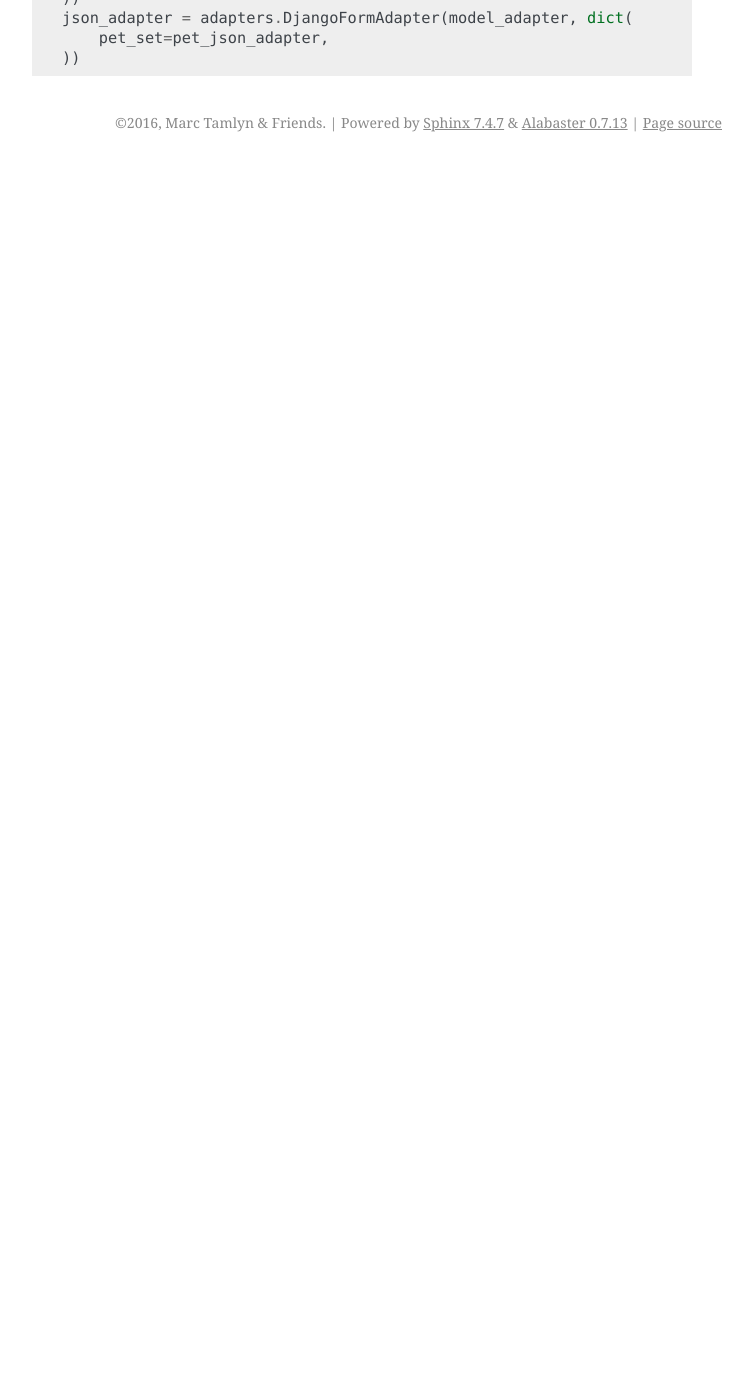
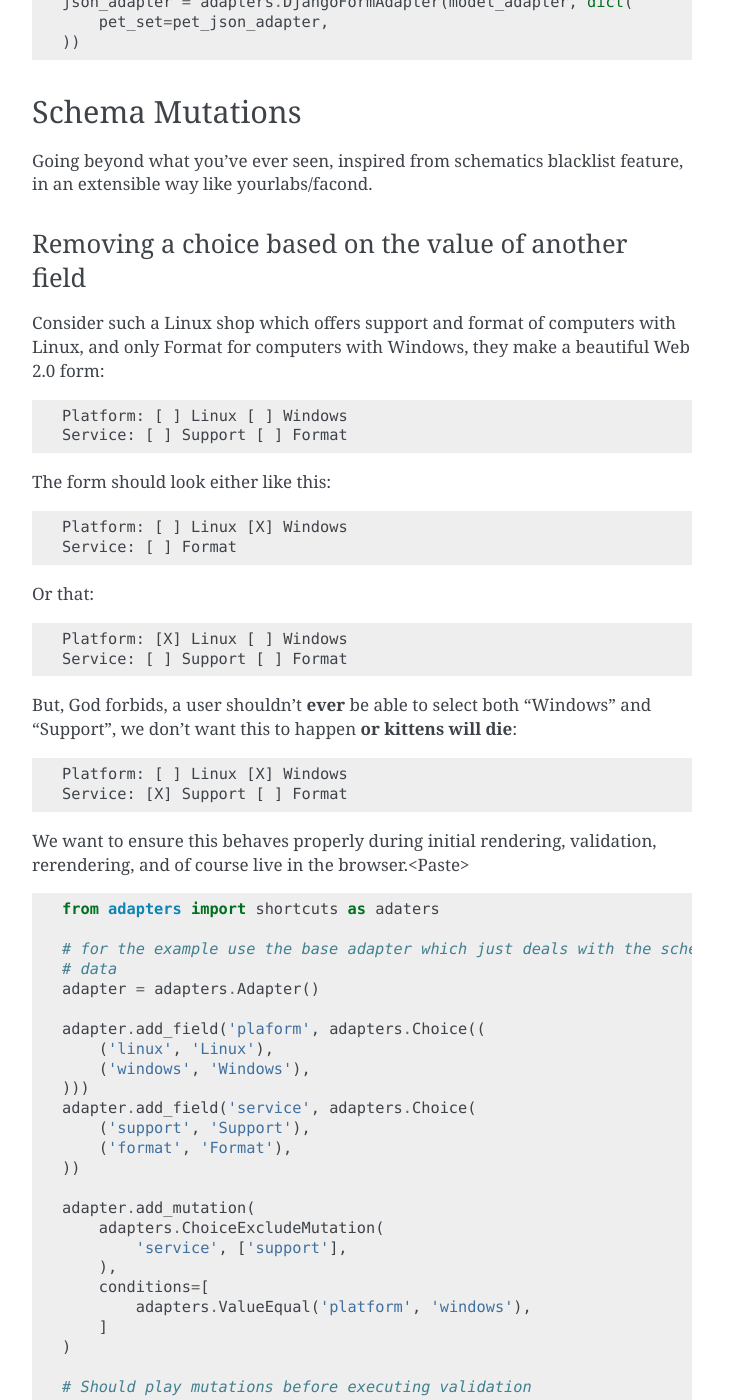
Before and after one commit to mjtamlyn/django-adapters, a Sphinx documentation site: the page built from docs/source/tutorial.rst, in a window 1280 px wide and 1400 px high, scrolled down 4999 px. Shown: the whole window, without its empty margins (388-1141 px from the left). Built offline with Sphinx 7.4.7, drawn with Linux system fonts in a browser that asks for light colours; before the commit the page ends 5161 px from its top, so only the background shows below that; some of the changed text lies outside the part shown.

Commit message:
Add mutation support

```diff
--- a/docs/source/tutorial.rst
+++ b/docs/source/tutorial.rst
@@ -195,7 +195,7 @@
     assert model_adapter.initial = {'name': 'hello'}
 
 With inline
-===========
+-----------
 
 .. code-block:: python
 
@@ -223,7 +223,7 @@
 Same principle for JSONAdapter.
 
 With nested inline
-==================
+------------------
 
 .. code-block:: python
 
@@ -263,3 +263,103 @@
     json_adapter = adapters.DjangoFormAdapter(model_adapter, dict(
         pet_set=pet_json_adapter,
     ))
+
+Schema Mutations
+================
+
+Going beyond what you've ever seen, inspired from schematics blacklist feature,
+in an extensible way like yourlabs/facond.
+
+Removing a choice based on the value of another field
+-----------------------------------------------------
+
+Consider such a Linux shop which offers support and format of computers with
+Linux, and only Format for computers with Windows, they make a beautiful Web
+2.0 form::
+
+    Platform: [ ] Linux [ ] Windows
+    Service: [ ] Support [ ] Format
+
+The form should look either like this::
+
+    Platform: [ ] Linux [X] Windows
+    Service: [ ] Format
+
+Or that::
+
+    Platform: [X] Linux [ ] Windows
+    Service: [ ] Support [ ] Format
+
+But, God forbids, a user shouldn't **ever** be able to select both "Windows"
+and "Support", we don't want this to happen **or kittens will die**::
+
+    Platform: [ ] Linux [X] Windows
+    Service: [X] Support [ ] Format
+
+We want to ensure this behaves properly during initial rendering,
+validation, rerendering, and of course live in the browser.<Paste>
+
+.. code-block:: python
+
+    from adapters import shortcuts as adaters
+
+    # for the example use the base adapter which just deals with the schema and
+    # data
+    adapter = adapters.Adapter()
+
+    adapter.add_field('plaform', adapters.Choice((
+        ('linux', 'Linux'),
+        ('windows', 'Windows'),
+    )))
+    adapter.add_field('service', adapters.Choice(
+        ('support', 'Support'),
+        ('format', 'Format'),
+    ))
+
+    adapter.add_mutation(
+        adapters.ChoiceExcludeMutation(
+            'service', ['support'],
+        ),
+        conditions=[
+            adapters.ValueEqual('platform', 'windows'),
+        ]
+    )
+
+    # Should play mutations before executing validation
+    adapter.validate({'service': 'support', 'platform': 'windows'})
+
+    assert adapter.errors == dict(
+        service=['support is not a valid choice if platform is windows'],
+        platform=['platform is not a valid choice if service is windows'],
+    )
+
+Removing a field based on the value of another field
+----------------------------------------------------
+
+Another example, to remove field "service" for platform=windows, in this case
+we have 2 possibilities::
+
+    Platform: [X] Linux [ ] Windows
+    Service: [ ] Format [ ] Support
+
+Or::
+
+    Platform: [ ] Linux [X] Windows
+
+So, we have the same as above, except we add a different mutation:
+
+.. code-block:: python
+
+    adapter.add_mutation(
+        adapters.FieldRemoveMutation('service'),
+        conditions=[
+            adapters.ValueEqual('platform', 'windows'),
+        ]
+    )
+
+    # Should play mutations before executing validation
+    adapter.validate({'service': 'support', 'platform': 'windows'})
+
+    assert adapter.errors == dict(
+        non_field=['support is not a field if platform is windows'],
+    )
```
